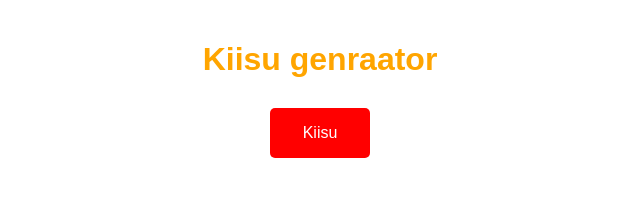
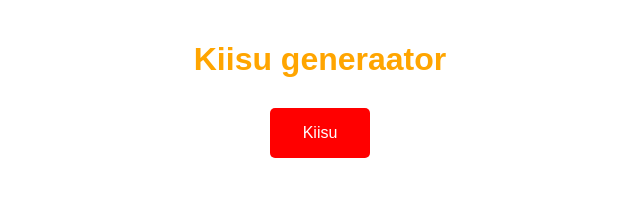
Before and after one commit to kaarentabor/jou, a plain HTML site: page index.html in a window 1280 px wide. Shown: the whole page, without its empty margins (320-960 px from the left). Drawn offline with Linux system fonts and the light colour scheme.

Commit message:
fix(GH-3): correct spelling of 'generaator' in title and heading

```diff
--- a/index.html
+++ b/index.html
@@ -3,11 +3,11 @@
 <head>
 	<meta charset="UTF-8">
 	<meta name="viewport" content="width=device-width, initial-scale=1.0">
-	<title>Kiisu Generaator</title>
+	<title>Kiisu generaator</title>
 	<link rel="stylesheet" type="text/css" href="style.css">
 </head>
 <body>
-	<h1>Kiisu genraator</h1>
+	<h1>Kiisu generaator</h1>
 	<button id="nupp">Kiisu</button>
 	<img id="appi" alt="Cat image will appear here">
 	<script src="script.js"></script>
```
